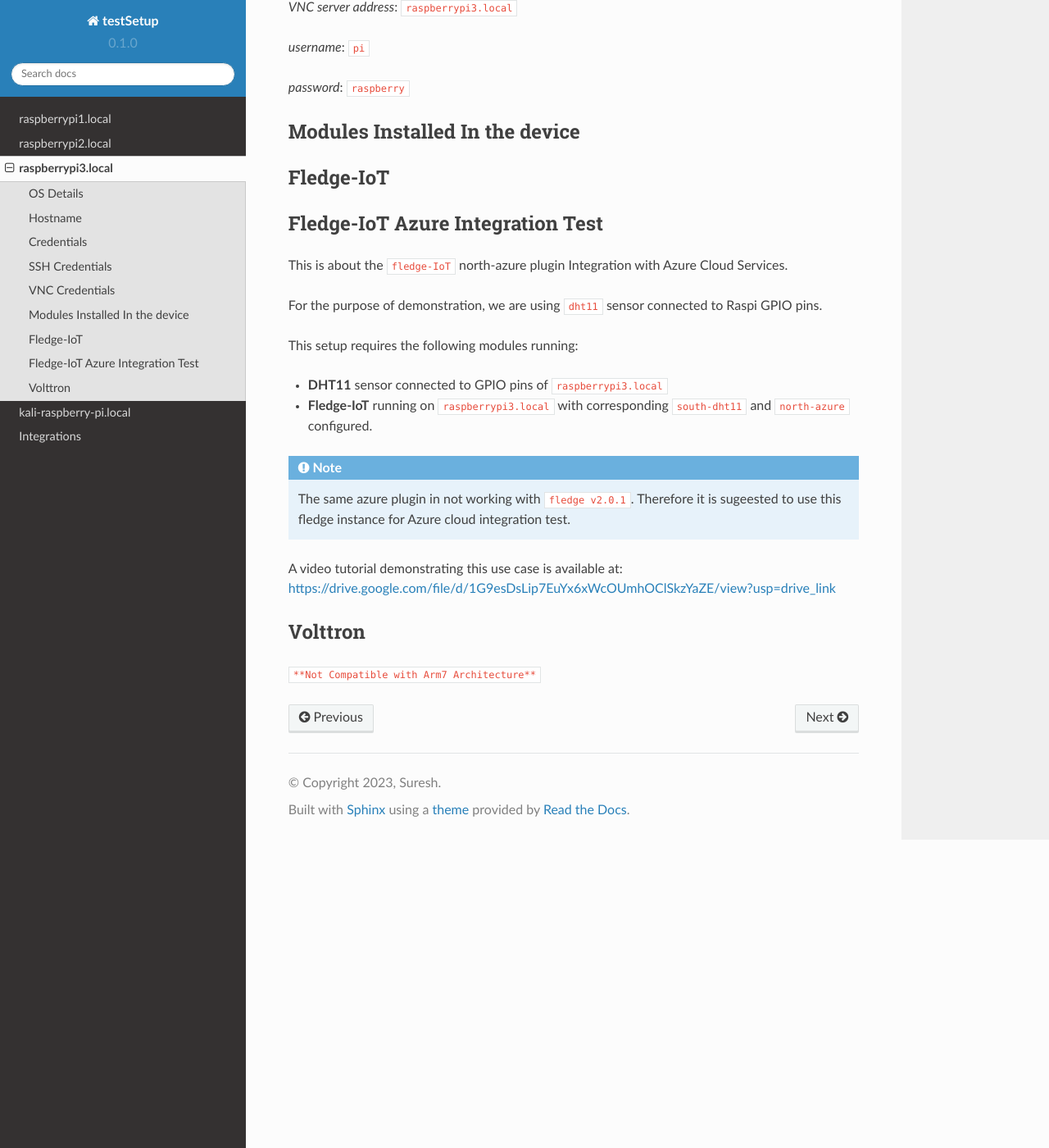
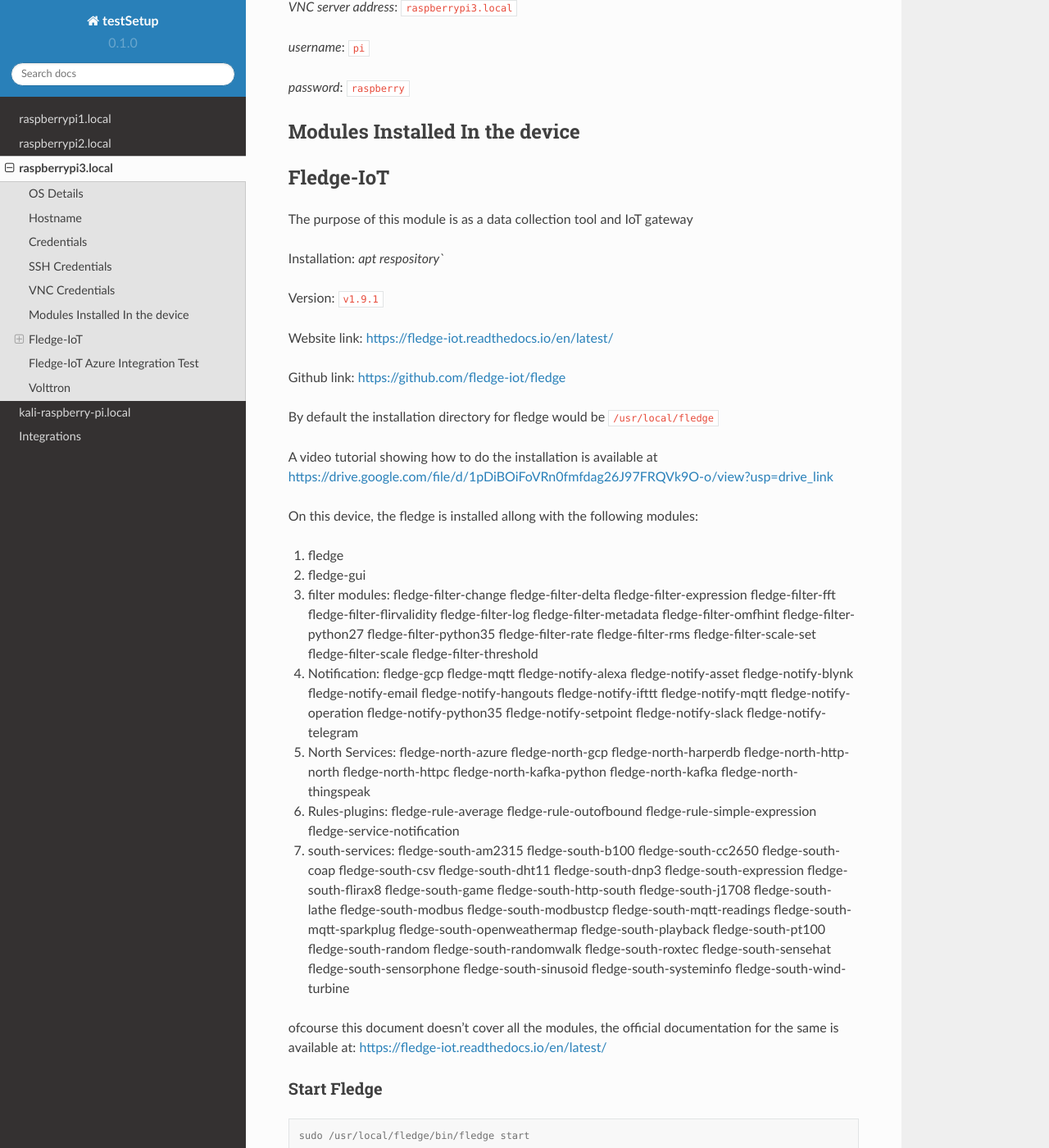
Before and after one commit to suresh-iitr/setup, a Sphinx documentation site: the page built from docs/source/raspberrypi3.rst, in a window 1280 px wide and 1400 px high, scrolled down 972 px. Shown: the whole window at 82% size. Built offline with Sphinx 7.4.7 and the Read the Docs theme 2.0.0, drawn with Linux system fonts in a browser that asks for light colours; some of the changed text lies outside the part shown.

Commit message:
Update raspberrypi3.rst

```diff
--- a/docs/source/raspberrypi3.rst
+++ b/docs/source/raspberrypi3.rst
@@ -56,6 +56,72 @@
 Fledge-IoT
 ======
 
+The purpose of this module is as a data collection tool and IoT gateway
+
+Installation: `apt respository``
+
+Version: ``v1.9.1``
+
+Website link: https://fledge-iot.readthedocs.io/en/latest/
+
+Github link: https://github.com/fledge-iot/fledge
+
+
+By default the installation directory for fledge would be ``/usr/local/fledge``
+
+A video tutorial showing how to do the installation is available at https://drive.google.com/file/d/1pDiBOiFoVRn0fmfdag26J97FRQVk9O-o/view?usp=drive_link
+
+
+On this device, the fledge is installed allong with the following modules:
+
+1. fledge
+2. fledge-gui
+3. filter modules: fledge-filter-change fledge-filter-delta fledge-filter-expression fledge-filter-fft fledge-filter-flirvalidity fledge-filter-log fledge-filter-metadata fledge-filter-omfhint fledge-filter-python27 fledge-filter-python35 fledge-filter-rate fledge-filter-rms fledge-filter-scale-set fledge-filter-scale fledge-filter-threshold
+4. Notification: fledge-gcp fledge-mqtt fledge-notify-alexa fledge-notify-asset fledge-notify-blynk fledge-notify-email fledge-notify-hangouts fledge-notify-ifttt fledge-notify-mqtt fledge-notify-operation fledge-notify-python35 fledge-notify-setpoint fledge-notify-slack fledge-notify-telegram
+5. North Services: fledge-north-azure fledge-north-gcp fledge-north-harperdb fledge-north-http-north fledge-north-httpc fledge-north-kafka-python fledge-north-kafka fledge-north-thingspeak
+6. Rules-plugins: fledge-rule-average fledge-rule-outofbound fledge-rule-simple-expression fledge-service-notification
+7. south-services: fledge-south-am2315 fledge-south-b100 fledge-south-cc2650 fledge-south-coap fledge-south-csv fledge-south-dht11 fledge-south-dnp3 fledge-south-expression fledge-south-flirax8 fledge-south-game fledge-south-http-south fledge-south-j1708 fledge-south-lathe fledge-south-modbus fledge-south-modbustcp fledge-south-mqtt-readings fledge-south-mqtt-sparkplug fledge-south-openweathermap fledge-south-playback fledge-south-pt100 fledge-south-random fledge-south-randomwalk fledge-south-roxtec fledge-south-sensehat fledge-south-sensorphone fledge-south-sinusoid fledge-south-systeminfo fledge-south-wind-turbine
+
+ofcourse this document doesn't cover all the modules, the official documentation for the same is available at: https://fledge-iot.readthedocs.io/en/latest/
+
+------
+Start Fledge
+------
+
+
+.. code-block:: console
+
+   sudo /usr/local/fledge/bin/fledge start
+
+------
+Status
+------
+
+.. code-block:: console
+
+   sudo /usr/local/fledge/bin/fledge status
+
+
+------
+GUI
+------
+
+The fledge GUI is already installed on this device. As soon as your fledge starts, the fledge-gui will start interacting with Fledge.
+
+
+*address*: ``localhost``
+
+(or)
+
+*address*: ``raspberrypi3.local``
+
+------
+Stop Fledge
+------
+
+.. code-block:: console
+
+   sudo /usr/local/fledge/bin/fledge stop
 
 
 ======
```
